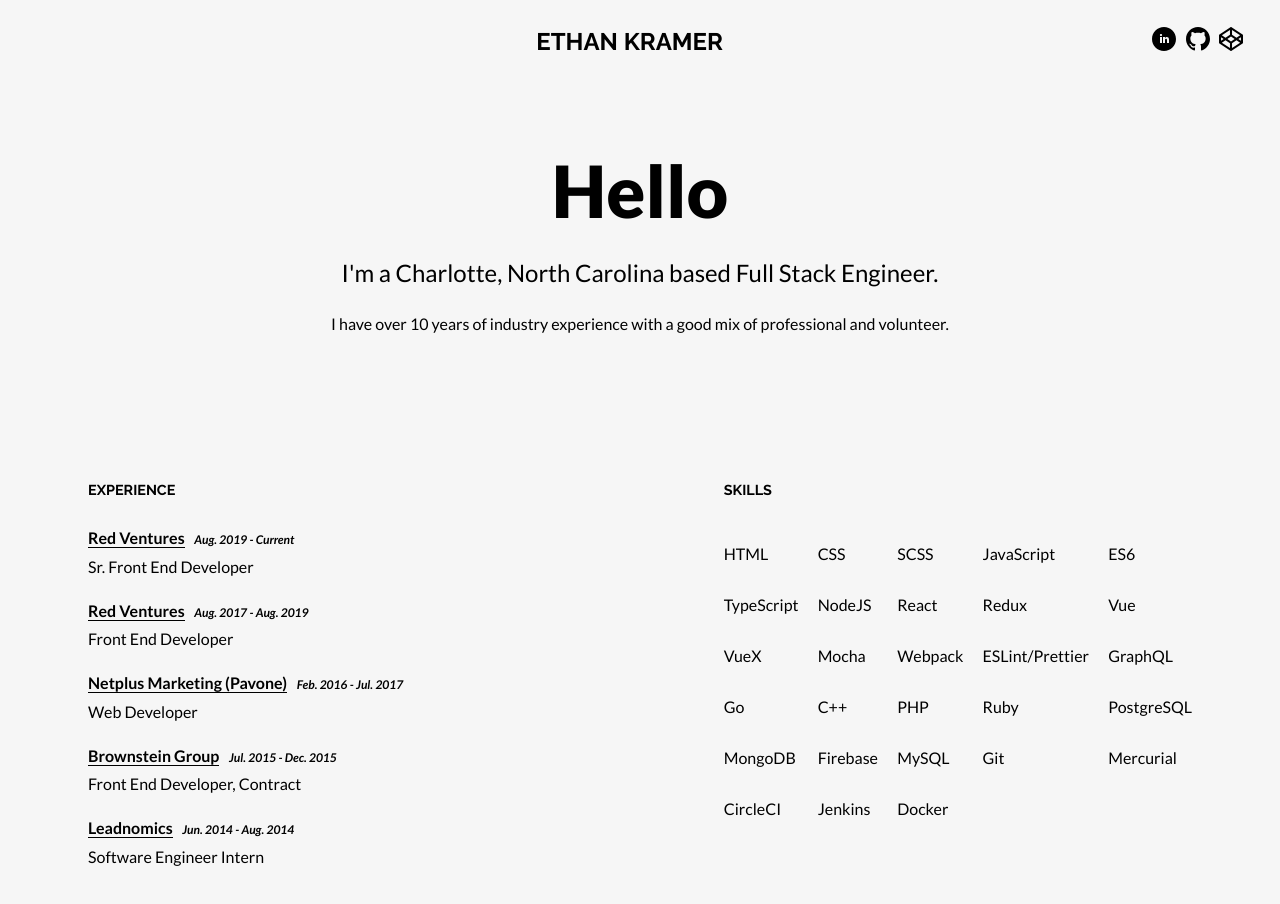
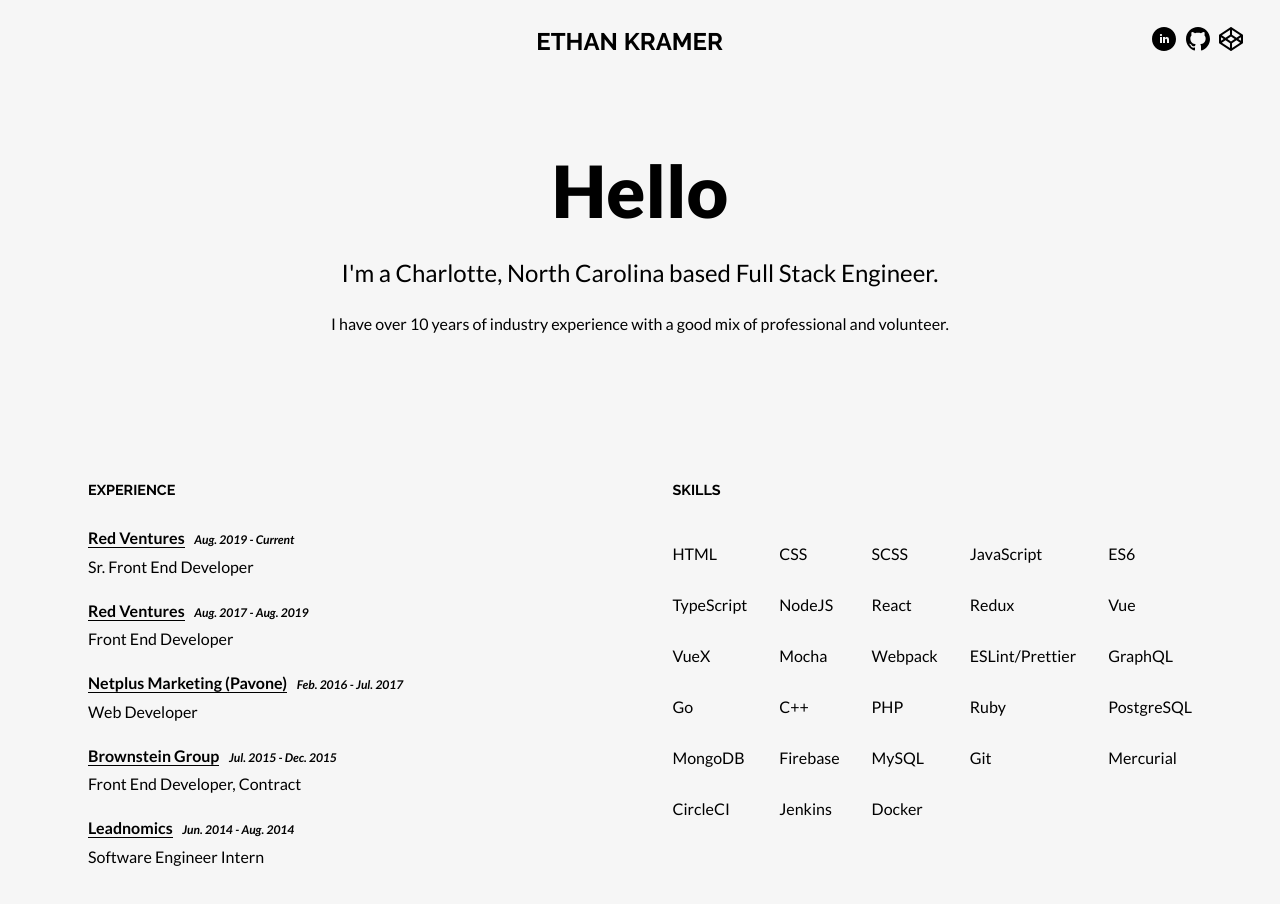
Before and after one commit to ekdevdes/personal-site, a Next.js app: page / in a window 1280 px wide. Shown: the top 904 px of the page. Built offline with nearby package versions, Linux system fonts and the light colour scheme.

Commit message:
adjust skills grid spacing

```diff
--- a/components/Skills/styles.module.scss
+++ b/components/Skills/styles.module.scss
@@ -13,6 +13,7 @@
 
   @include mq($lg) {
     grid-template-columns: repeat(3, 1fr);
+    column-gap: 2rem;
   }
 
   @include mq($xxlg) {
```
